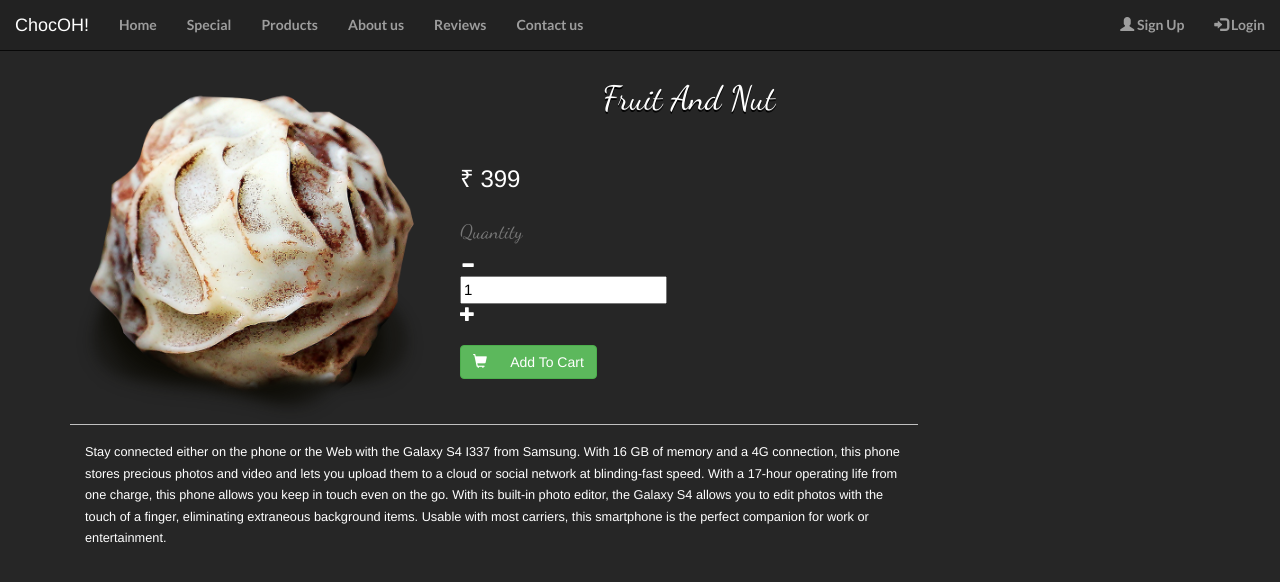
After one commit to IIT-Sujal/Chocoh, a Django app: page /chocolate_detail/1 in a window 1280 px wide. The commit adds this page. Shown: the top 582 px of the page. Run offline with Django 3.2, Linux system fonts and the light colour scheme; some libraries are stand-ins or nearby versions.

Commit message:
temp folder

```diff
--- a/home/static/css/home.css
+++ b/home/static/css/home.css
@@ -147,3 +147,5 @@ h1{
     right: 50px;
     z-index: -1;
 }
+
+/*for product page*/
--- /dev/null
+++ b/home/templates/product_detail.html
@@ -0,0 +1,47 @@
+{% extends 'base.html' %}
+{% load staticfiles %}
+{% block content %}
+<script type="text/javascript" src="{% static 'home.js' %}"></script>
+<br>
+<br>
+<br>
+        <div class="container">
+        	<div class="row">
+               <div class="col-xs-4 item-photo">
+                    <img style="max-width:100%;" src="{% static 'images/product.png' %}" />
+                </div>
+                <div class="col-xs-5" style="border:0px solid gray">
+                    <!-- Datos del vendedor y titulo del producto -->
+                    <h1 style="line-height: 0;">Fruit And Nut</h1>
+                    <h3 style="margin-top:0px;">&#x20B9 399</h3>
+
+                    <div class="section" style="padding-bottom:20px;">
+                        <h2 class="title-attr" style="font-family: 'Dancing script'"><small>Quantity</small></h2>
+                        <div>
+                            <div class="btn-minus"><span class="glyphicon glyphicon-minus"></span></div>
+                            <input value="1" style="color: black;" />
+                            <div class="btn-plus"><span class="glyphicon glyphicon-plus"></span></div>
+                        </div>
+                    </div>
+
+                    <!-- Botones de compra -->
+                    <div class="section" style="padding-bottom:20px;">
+                        <button class="btn btn-success"><span style="margin-right:20px" class="glyphicon glyphicon-shopping-cart" aria-hidden="true"></span> Add To Cart</button>
+                    </div>
+                </div>
+
+                <div class="col-xs-9">
+
+                    <div style="width:100%;border-top:1px solid silver">
+                        <p style="padding:15px;">
+                            <small>
+                            Stay connected either on the phone or the Web with the Galaxy S4 I337 from Samsung. With 16 GB of memory and a 4G connection, this phone stores precious photos and video and lets you upload them to a cloud or social network at blinding-fast speed. With a 17-hour operating life from one charge, this phone allows you keep in touch even on the go.
+
+                            With its built-in photo editor, the Galaxy S4 allows you to edit photos with the touch of a finger, eliminating extraneous background items. Usable with most carriers, this smartphone is the perfect companion for work or entertainment.
+                            </small>
+                        </p>
+                    </div>
+                </div>
+            </div>
+        </div>
+{% endblock %}
--- a/home/urls.py
+++ b/home/urls.py
@@ -9,4 +9,5 @@ urlpatterns = [
 	url(r'^logout/$', views.logout,name='logout'),
 	url(r'^cart/(?P<pk>[0-9]+)$', views.cart,name='cart'),
 	url(r'^delete_from_cart/(?P<pk>[0-9]+)$', views.delete_from_cart,name='delete_from_cart'),
+	url(r'^chocolate_detail/(?P<pk>[0-9]+)$', views.chocolate_detail,name='chocolate_detail'),
 ]
--- a/home/views.py
+++ b/home/views.py
@@ -92,3 +92,5 @@ def delete_from_cart(request,pk):
 	cur.execute(query)
 	db.commit()
 	return redirect('/cart/0')
+def chocolate_detail(request,pk):
+	return render(request, 'product_detail.html',{})
```
Also changed, not shown: home/static/js/home.js (+36 -0 lines).
